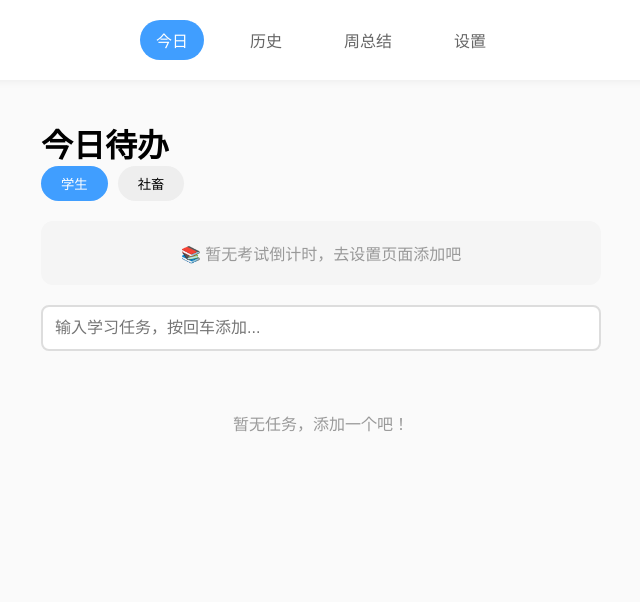
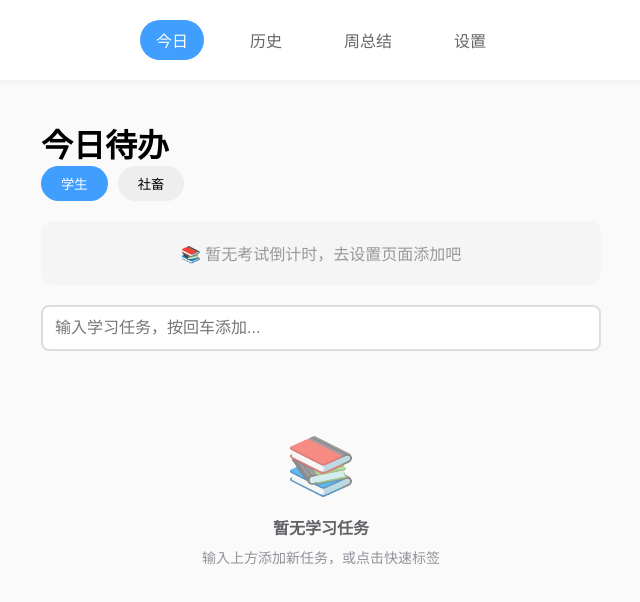
Before and after one commit to XBearH/X-List, a Vue app: page / in a window 1280 px wide. Shown: the top 602 px of the page, without its empty margins (319-959 px from the left). Built offline with nearby package versions, Linux system fonts and the light colour scheme.

Commit message:
style: optimize empty states and page transitions

```diff
--- a/src/views/History.vue
+++ b/src/views/History.vue
@@ -24,10 +24,12 @@
       </div>
     </div>
 
-    <div v-if="groupedHistory.length === 0" class="empty-state">
-      <div class="empty-icon">📜</div>
-      <p>暂无历史记录</p>
-    </div>
+    <EmptyState
+  v-if="groupedHistory.length === 0"
+  icon="📜"
+  title="暂无历史记录"
+  description="完成的任务会出现在这里，快去今日页面完成几个吧"
+/>
 
     <div v-else class="timeline">
       <div v-for="group in groupedHistory" :key="group.date" class="date-group">
--- a/src/views/Today.vue
+++ b/src/views/Today.vue
@@ -47,9 +47,12 @@
         <span class="title">{{ todo.title }}</span>
         <span class="role-tag">{{ todo.role }}</span>
       </div>
-      <div v-if="filteredTodos.length === 0" class="empty">
-        暂无任务，添加一个吧！
-      </div>
+      <EmptyState
+  v-if="filteredTodos.length === 0"
+  :icon="userStore.currentRole === 'student' ? '📚' : '💼'"
+  :title="userStore.currentRole === 'student' ? '暂无学习任务' : '暂无工作任务'"
+  :description="'输入上方添加新任务，或点击快速标签'"
+/>
     </div>
   </div>
 </template>
@@ -60,6 +63,7 @@ import { useTodoStore } from '../stores/todoStore'
 import { useUserStore } from '../stores/userStore'
 import ExamCountdown from '../components/student/ExamCountdown.vue'
 import QuickTags from '../components/worker/QuickTags.vue'
+import EmptyState from '../components/common/EmptyState.vue'
 
 const todoStore = useTodoStore()
 const userStore = useUserStore()
```
Also changed, not shown: src/views/WeeklyReport.vue (+7 -0 lines).
